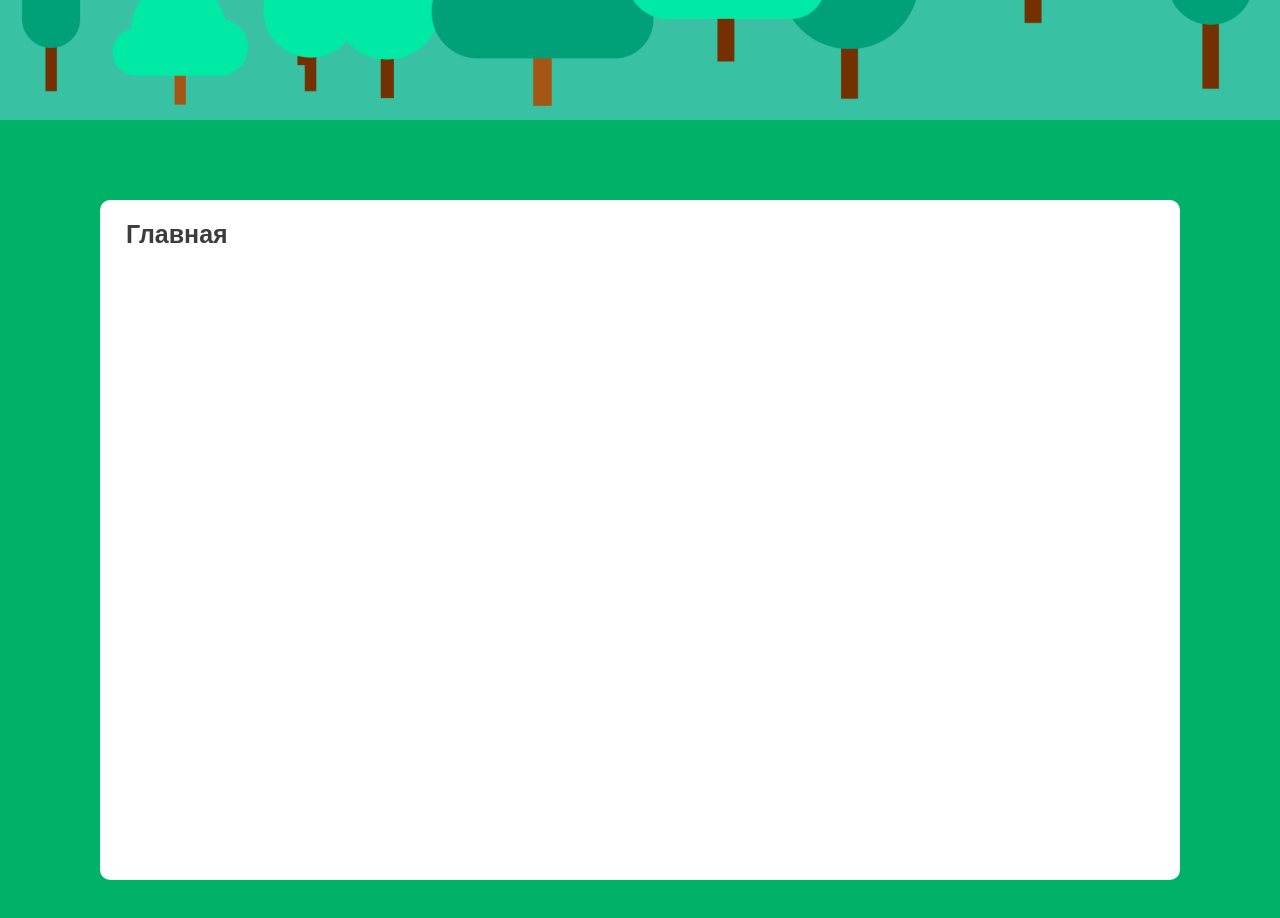
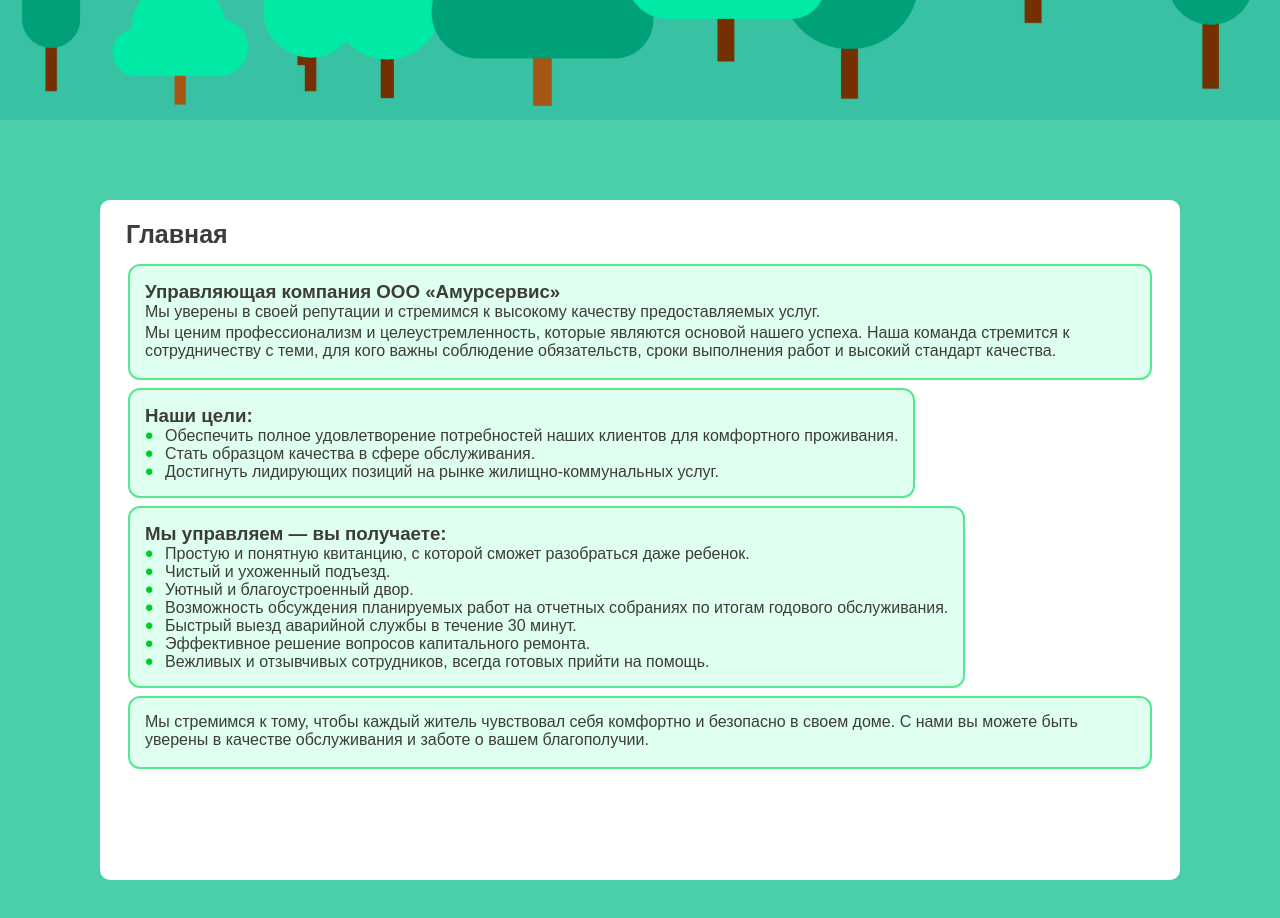
Before and after one commit to Reckfy/amurservice, a React (Create React App) app: page / in a window 1280 px wide. Shown: the part 680-1598 px from the top of the page. Built offline with nearby package versions, Linux system fonts and the light colour scheme.

Commit message:
added main

```diff
--- a/public/index.html
+++ b/public/index.html
@@ -4,6 +4,7 @@
     <meta charset="utf-8" />
     <meta name="viewport" content="width=device-width, initial-scale=1" />
     <title>ООО "Амурсервис"</title>
+    <link rel="shortcut icon" href="/img/favicon.png">
   </head>
   <body>
     <noscript>You need to enable JavaScript to run this app.</noscript>
--- a/src/components/Header.js
+++ b/src/components/Header.js
@@ -26,7 +26,7 @@ function Header(props) {
 
     return(
         <div className='header'>
-            <h1 className={'name'}>ООО "Амурсервис"</h1>
+            <h1 className={'name'}>ООО «Амурсервис»</h1>
             <div className={`menu ${scrolled ? 'menuScrolled' : ''}`}>
                 <Link to="/news" className='menuLink' onClick={scrollDown}>Новости</Link>
                 <Link to="/" className='menuLink' onClick={scrollDown}>Главная</Link>
--- a/src/index.css
+++ b/src/index.css
@@ -2,12 +2,13 @@
   margin: 0;
   padding: 0;
   box-sizing: border-box;
+  text-decoration: none;
 }
 
 body {
   font-family: sans-serif;
   color: rgb(61, 60, 60);
-  background-color: rgb(0, 178, 104);
+  background-color: rgb(75, 207, 170);
   font-size: 20px;
 }
 
@@ -27,8 +28,6 @@ h2 {
   height: 100vh;
   display: flex;
   justify-content: center;
-  /* flex-direction: column; */
-  /* align-items:center; */
 }
 
 .logoHeader {
@@ -75,7 +74,6 @@ h2 {
 
 .mainWindow {
   height: 100vh;
-  background-color: rgb(0, 178, 104);
   width: 100vw;;
 }
 
@@ -91,4 +89,42 @@ h2 {
   padding: 20px;
   background-color: white;
   min-height: 85vh;
+  font-size: 16px;
 }
+
+ul {
+  list-style: none;
+  padding: 0;
+}
+
+li {
+  position: relative;
+  padding-left: 20px;
+}
+
+li::before {
+  content: "•";
+  position: absolute;
+  left: 0;
+  top:-0.2em;
+  color: #00cc29;
+  font-size: 1.5em;
+}
+
+.board {
+  border: 2px solid rgb(85, 233, 142);
+  border-radius: 12px;
+  background-color: rgb(223, 255, 240);
+  padding: 15px;
+  margin: 8px;
+  width:fit-content;
+}
+
+.board p {
+  margin-bottom: 3px;
+}
+
+.board a {
+  color: rgb(2, 136, 53);
+  margin-bottom: 3px;
+}
--- a/src/pages/Contacts.jsx
+++ b/src/pages/Contacts.jsx
@@ -3,13 +3,18 @@ function Contacts(){
         <div>
             <div className="window">
                 <h2>Контакты</h2>
+                <div className="board">
                     <p>ГРАФИК РАБОТЫ: c 8.00 до 17.00</p>
                     <p>Перерыв: c 12:00 до 13:00</p>
                     <p>Выходной: суббота, воскресенье.</p>
+                </div>
+                <div className="board">
                     <p>Единый многоканальный телефон (абонентский и юридический отдел, аварийная служба, диспетчер, прием заявок):</p>
                     <a href="tel:8-988-764-83-51">8-988-764-83-51</a>
                     <p>Email:</p>
                     <a href="mailto:">uk-amurservis@mail.ru</a>
+                </div>
+                <div className="board">
                     <p>Способы передачи показаний приборов учета с 20 по 25 число:</p>
                     <p>WhatsApp:</p>
                     <a href="tel:8-988-764-83-51">8-988-764-83-51</a>
@@ -17,9 +22,12 @@ function Contacts(){
                     <a href="tel:8-988-764-83-51">8-988-764-83-51</a>
                     <p>Email:</p>
                     <a href="mailto:">uk-amurservis@mail.ru</a>
+                </div>
+                <div className="board">
                     <p>Генеральный директор: Понасийская Ирина Константиновна</p>
                     <p>ОГРН 1242600010696, ИНН 2618026453 Р/С 40702810406530001205 ФИЛИАЛ "ЦЕНТРАЛЬНЫЙ" БАНКА ВТБ (ПАО), БИК 044525411, к/с 30101810145250000411 Лицензия № 026-000505</p>
                     <p>Прием граждан производится по предварительной записи. </p>
+                </div>
             </div>
         </div>
     );
--- a/src/pages/MainW.jsx
+++ b/src/pages/MainW.jsx
@@ -3,6 +3,34 @@ function Main(){
         <div>
             <div className="window">
                 <h2>Главная</h2>
+                <div className="board">
+                    <h3>Управляющая компания ООО «Амурсервис»</h3>
+                    <p>Мы уверены в своей репутации и стремимся к высокому качеству предоставляемых услуг.</p>
+                    <p>Мы ценим профессионализм и целеустремленность, которые являются основой нашего успеха. Наша команда стремится к сотрудничеству с теми, для кого важны соблюдение обязательств, сроки выполнения работ и высокий стандарт качества.</p>
+                </div>
+                <div className="board">
+                    <h3>Наши цели:</h3>
+                    <ul>
+                        <li>Обеспечить полное удовлетворение потребностей наших клиентов для комфортного проживания.</li>
+                        <li>Стать образцом качества в сфере обслуживания.</li>
+                        <li>Достигнуть лидирующих позиций на рынке жилищно-коммунальных услуг.</li>
+                    </ul>
+                </div>
+                <div className="board">
+                <h3>Мы управляем — вы получаете:</h3>
+                    <ul>
+                        <li>Простую и понятную квитанцию, с которой сможет разобраться даже ребенок.</li>
+                        <li>Чистый и ухоженный подъезд.</li>
+                        <li>Уютный и благоустроенный двор.</li>
+                        <li>Возможность обсуждения планируемых работ на отчетных собраниях по итогам годового обслуживания.</li>
+                        <li>Быстрый выезд аварийной службы в течение 30 минут.</li>
+                        <li>Эффективное решение вопросов капитального ремонта.</li>
+                        <li>Вежливых и отзывчивых сотрудников, всегда готовых прийти на помощь.</li>
+                    </ul>
+                </div>
+                <div className="board">
+                    <p>Мы стремимся к тому, чтобы каждый житель чувствовал себя комфортно и безопасно в своем доме. С нами вы можете быть уверены в качестве обслуживания и заботе о вашем благополучии.</p>
+                </div>
             </div>
         </div>
     );
```
Also changed, not shown: public/img/favicon.png (added). Lines whose indentation alone changed are shown as unchanged.
